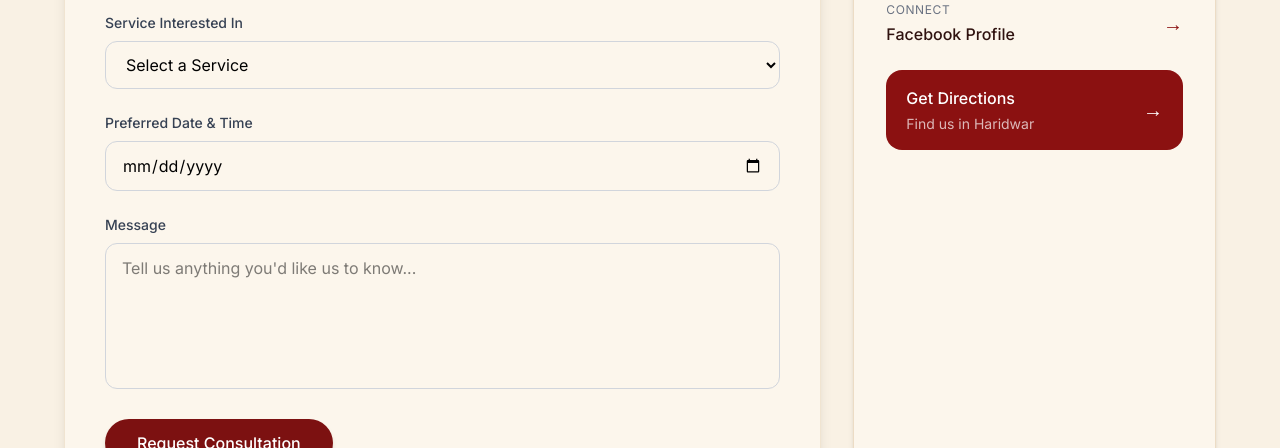
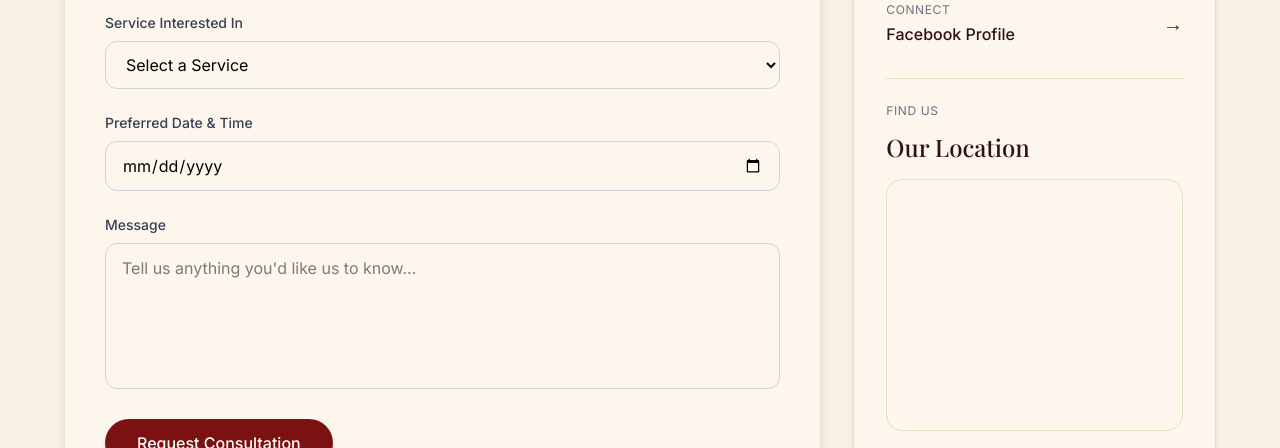
Before and after one commit to code-shubhambhatt/astro, a React (Vite) app in the folder frontend/: page /contact in a window 1280 px wide. Shown: the part 504-952 px from the top of the page. Built offline with nearby package versions, Linux system fonts and the light colour scheme; no server answers.

Commit message:
refactor: replace location link with google maps embeded link

```diff
--- a/frontend/src/pages/Contact.jsx
+++ b/frontend/src/pages/Contact.jsx
@@ -312,26 +312,30 @@ function Contact() {
 
 
           {/* Directions */}
-          <a
-            href={contactInfo.directions}
-            target="_blank"
-            rel="noopener noreferrer"
-            className="mt-6 flex items-center justify-between bg-[#8B1111] hover:bg-[#6D0D0D] text-white rounded-2xl px-5 py-4 transition"
-          >
-            <div>
-              <p className="font-medium">
-                Get Directions
-              </p>
+          <div className="mt-8 pt-6 border-t border-[#ECDCC5]">
 
-              <p className="text-sm text-white/70 mt-1">
-                Find us in Haridwar
-              </p>
+            <p className="text-xs uppercase tracking-wider text-gray-500 mb-3">
+              Find Us
+            </p>
+
+            <h3 className="font-serif text-2xl text-[#2F120F] mb-4">
+              Our Location
+            </h3>
+
+            <div className="rounded-2xl overflow-hidden border border-[#ECDCC5]">
+              <iframe
+                src={contactInfo.directions}
+                width="100%"
+                height="250"
+                style={{ border: 0 }}
+                loading="lazy"
+                allowFullScreen
+                referrerPolicy="no-referrer-when-downgrade"
+                title="JyotishHorizon Location"
+              />
             </div>
 
-            <span className="text-xl">
-              →
-            </span>
-          </a>
+          </div>
 
         </div>
       </div>
```
